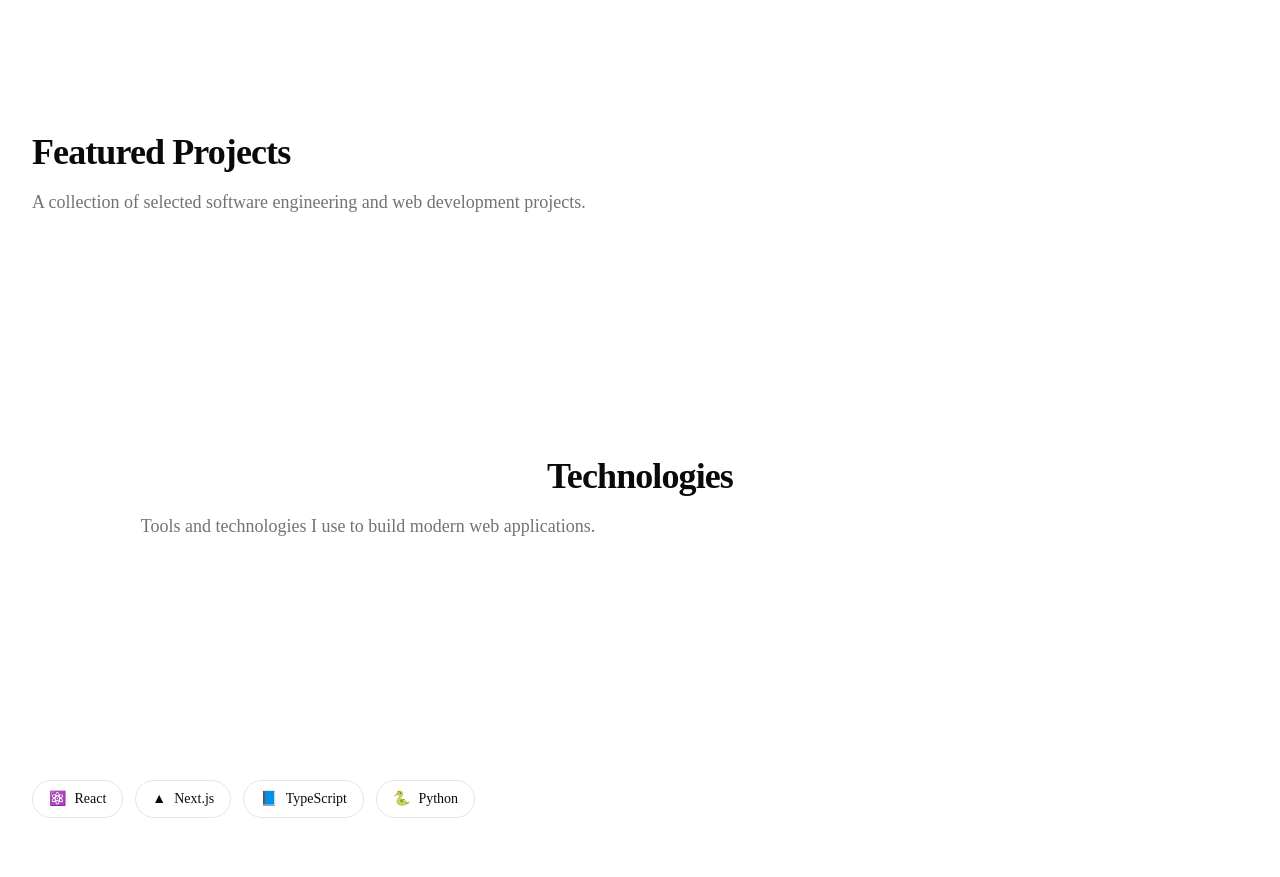
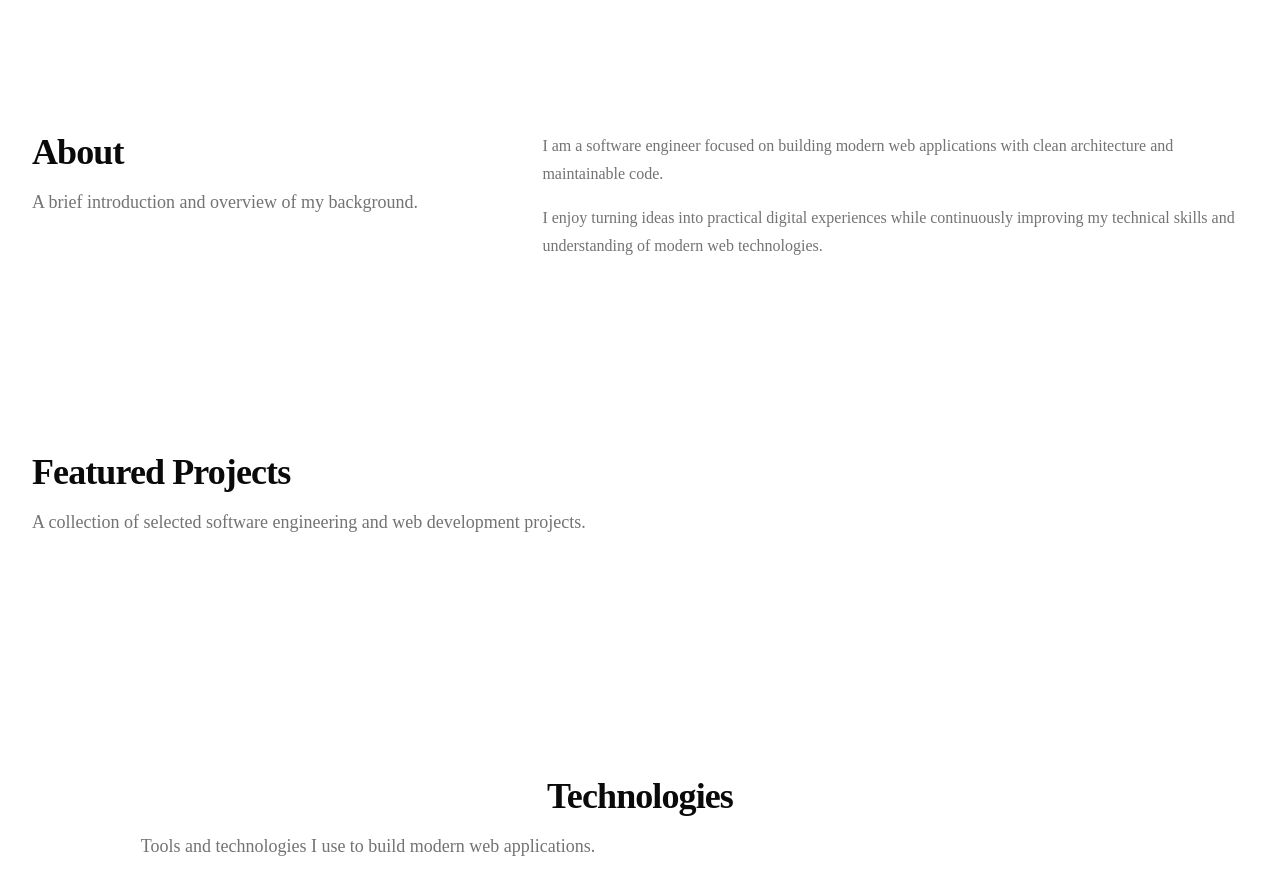
Before and after one commit to kemod/dafa-portofolio, a Next.js app: page / in a window 1280 px wide. Shown: the part 700-1577 px from the top of the page. Built offline with nearby package versions, Linux system fonts and the light colour scheme.

Commit message:
feat: implement about section

```diff
--- a/src/app/page.tsx
+++ b/src/app/page.tsx
@@ -3,11 +3,13 @@ import { Section } from "@/components/common/section";
 import { SectionHeader } from "@/components/common/section-header";
 import { TechnologyPill } from "@/components/common/technology-pill";
 import { Hero } from "@/components/sections/hero";
+import { About } from "@/components/sections/about";
 
 export default function Home() {
   return (
     <>
-    <Hero />
+      <Hero />
+      <About />
       <Section>
         <Container>
           <div className="mb-12">
--- /dev/null
+++ b/src/components/sections/about.tsx
@@ -0,0 +1,31 @@
+import { Container } from "@/components/common/container";
+import { Section } from "@/components/common/section";
+import { SectionHeader } from "@/components/common/section-header";
+
+export function About() {
+  return (
+    <Section id="about">
+      <Container>
+        <div className="grid gap-10 lg:grid-cols-[0.8fr_1.2fr] lg:items-start">
+          <SectionHeader
+            title="About"
+            description="A brief introduction and overview of my background."
+          />
+
+          <div className="space-y-4 text-base leading-7 text-muted-foreground">
+            <p>
+              I am a software engineer focused on building modern web
+              applications with clean architecture and maintainable code.
+            </p>
+
+            <p>
+              I enjoy turning ideas into practical digital experiences while
+              continuously improving my technical skills and understanding of
+              modern web technologies.
+            </p>
+          </div>
+        </div>
+      </Container>
+    </Section>
+  );
+}
```
